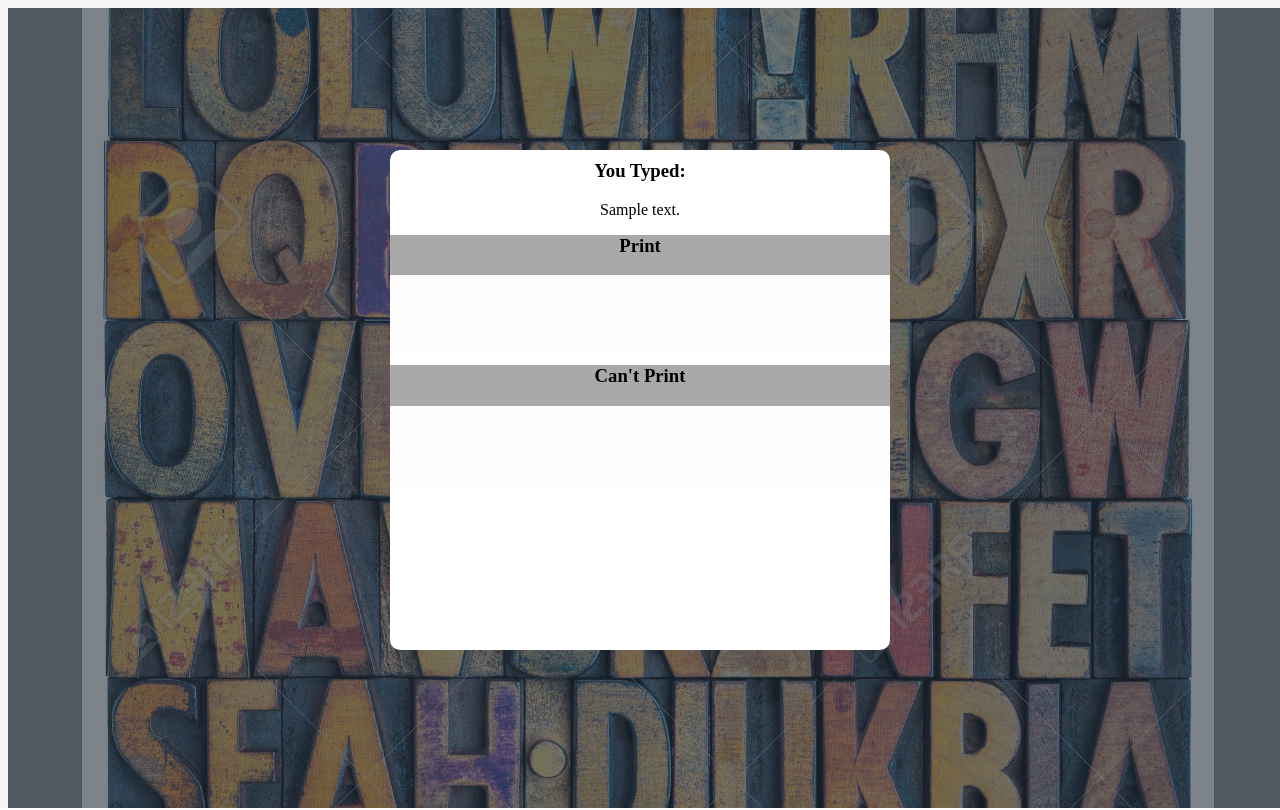
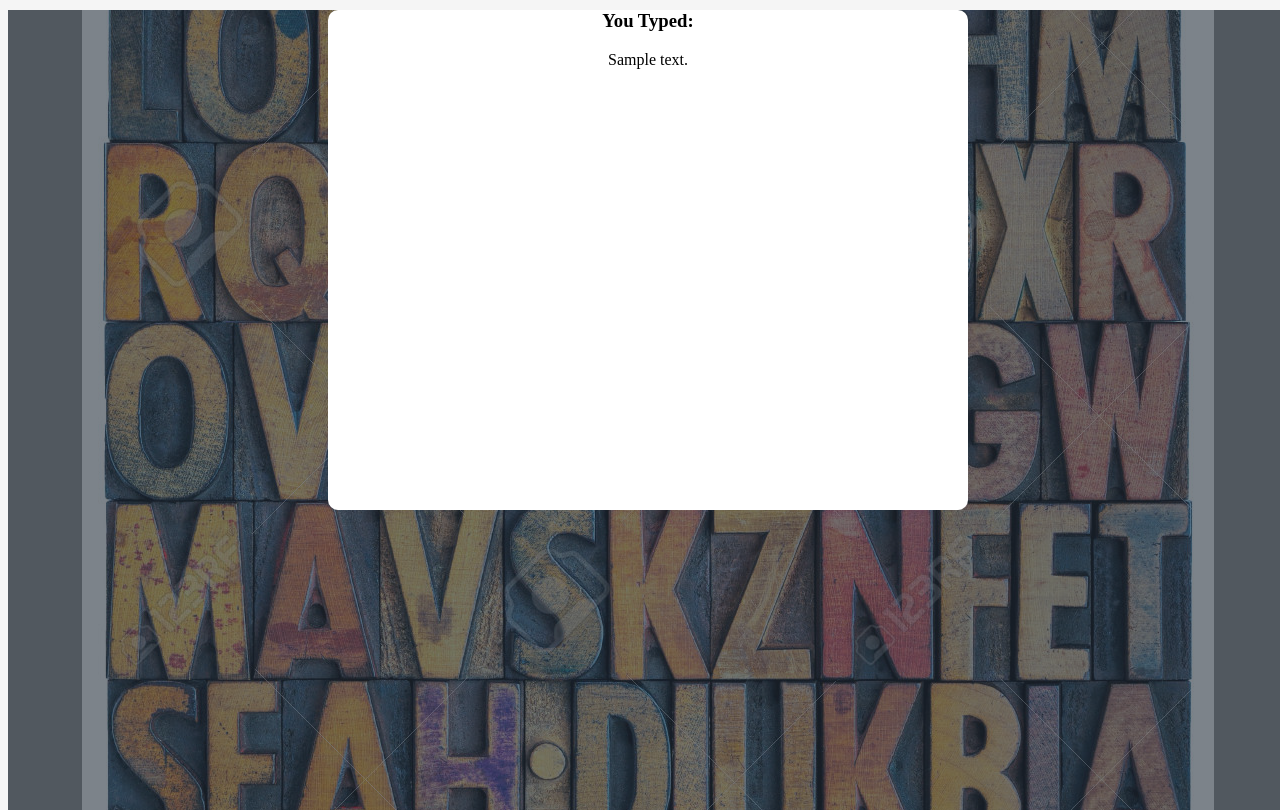
Before and after one commit to clarkdatalabs/typesetting, a Django app: template typeset/cases/templates/cases/results.html in a window 1280 px wide. Run offline with Django 3.2, Linux system fonts and the light colour scheme; data comes from the database, SQL or seed files in the repository; the template is opened without the code that fills it: values that come from a table or form of the project are taken from there, most other values are stand-ins (such as "Sample title", 1, 10 or a date in 2020).

Commit message:
CSS changes, rearranging results view

```diff
--- a/typeset/cases/static/cases/base.css
+++ b/typeset/cases/static/cases/base.css
@@ -30,13 +30,16 @@
 
 }
 .letter_output{
-  width: 500px;
+  /* width: 500px; */
+  width: 50%;
+  margin-left: 25%;
+  margin-right: 25%;
   height:500px;
-  position: absolute;
+  /* position: absolute;
   left: 50%;
   margin-left: -250px;
   top:50%;
-  margin-top: -250px;
+  margin-top: -250px; */
   background-color: white;
   text-align: center;
   border-radius: 10px;
@@ -53,14 +56,24 @@
 border-radius: 20px;
 }
 .resultsbox{
+  width: 100%;
+  background-color: #FDFDFD;
+  overflow: auto;
+}
+.resultitem{
+  width: 10%;
+  float: left;
   background-color: #FDFDFD;
   padding: 20px;
+  display: inline-block;
 }
 .box{
-  background-color: rgba(51, 51, 51, 0.42);
+  background-color: #2d2730
+  width: 100%;
 }
 .resultsfilterbar{
-  margin: 10px;
+  padding: 20px;
+  width: 100%;
   background-color: rgba(0, 0, 255, 0.08);
 }
 .mainbox{
--- a/typeset/cases/templates/cases/results.html
+++ b/typeset/cases/templates/cases/results.html
@@ -17,40 +17,36 @@
           <button class="resultsfilterbar">{{case.name}}</button>
         {% endfor %} -->
         <div class="box">
-          <h3>Print</h3>
+          <!-- <h3>Print</h3> -->
           {% for case in Cases %}
             <div class="resultsbox">
-              <table><tr>
               {% if case.caseprint == 'True' %}
                 {% for case in case.dict|dictsortreversed:"count" %}
                      {% if forloop.first %}
                        <h3>Font Result for {{case.case}}:</h3>
                      {% endif %}
-                     <td>{{ case.char }}:{{ case.input }}/{{ case.database }}</td>
+                     <div class="resultitem">{{ case.char }}:{{ case.input }}/{{ case.database }}</div>
                 {% endfor %}
               {% endif %}
-            </tr></table>
             </div>
           {% endfor %}
         </div>
         <div class="box">
-          <h3>Can't Print</h3>
+          <!-- <h3>Can't Print</h3> -->
           {% for case in Cases %}
             <div class="resultsbox">
-              <table><tr>
               {% if case.caseprint == 'False' %}
                 {% for case in case.dict|dictsortreversed:"count" %}
                      {% if forloop.first %}
                       <h3>Font Result for {{case.case}}:</h3>
                      {% endif %}
                      {% if case.print == 'False'%}
-                     <td><p style='color:red;'>{{ case.char }}:{{ case.input }}/{{ case.database }}</p></td>
+                     <div class="resultitem" style='color:red !important;'>{{ case.char }}:{{ case.input }}/{{ case.database }}</div>
                      {% else %}
-                     <td><p>{{ case.char }}:{{ case.input }}/{{ case.database }}</p></td>
+                     <div class="resultitem">{{ case.char }}:{{ case.input }}/{{ case.database }}</div>
                      {% endif %}
                 {% endfor %}
               {% endif %}
-            </tr></table>
             </div>
           {% endfor %}
         </div>
```
Also changed, not shown: 14 other files.
